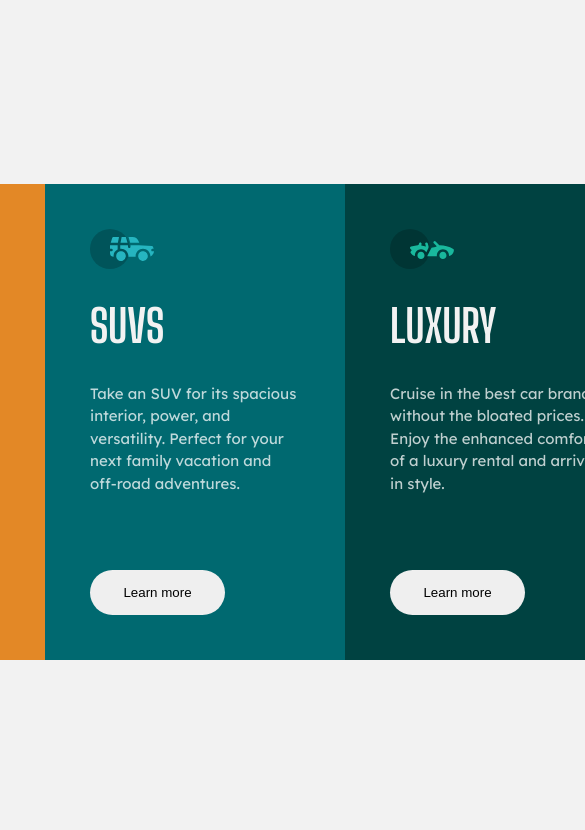
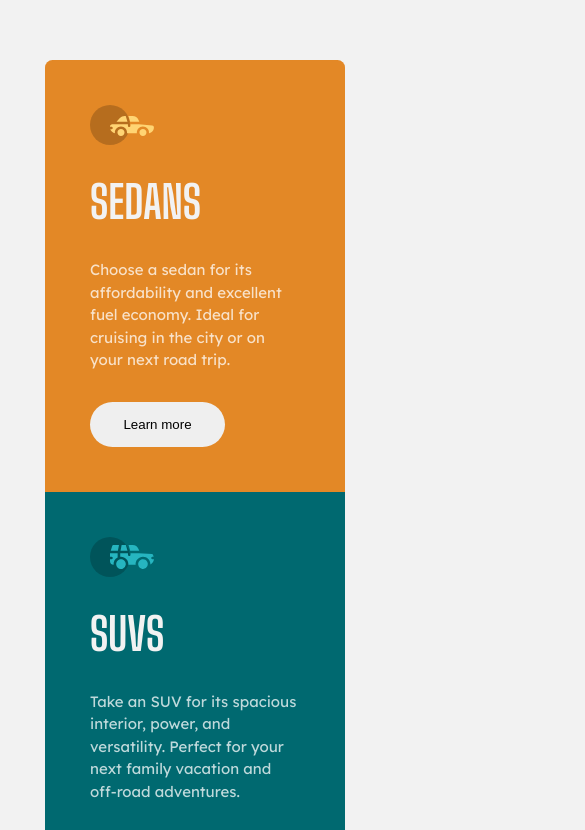
Before and after one commit to HectorKayman/three-column-preview-card-component, a plain HTML site: page index.html in a window 390 px wide. Shown: the top 830 px of the page, 585 px wide, since content can reach past the window. Drawn offline with Linux system fonts and the light colour scheme.

Commit message:
Add appropriate styles for mobile screens

```diff
--- a/style.css
+++ b/style.css
@@ -84,3 +84,21 @@ body {
   cursor: pointer;
   margin-top: 3rem;
 }
+
+@media (max-width: 719px) {
+  body {
+    height: auto;
+    width: auto;
+  }
+
+  .container {
+    flex-direction: column;
+    width: max-content;
+    margin: 4rem 2rem;
+    border-radius: 0.5rem;
+  }
+
+  .button {
+    margin: 0;
+  }
+}
```
